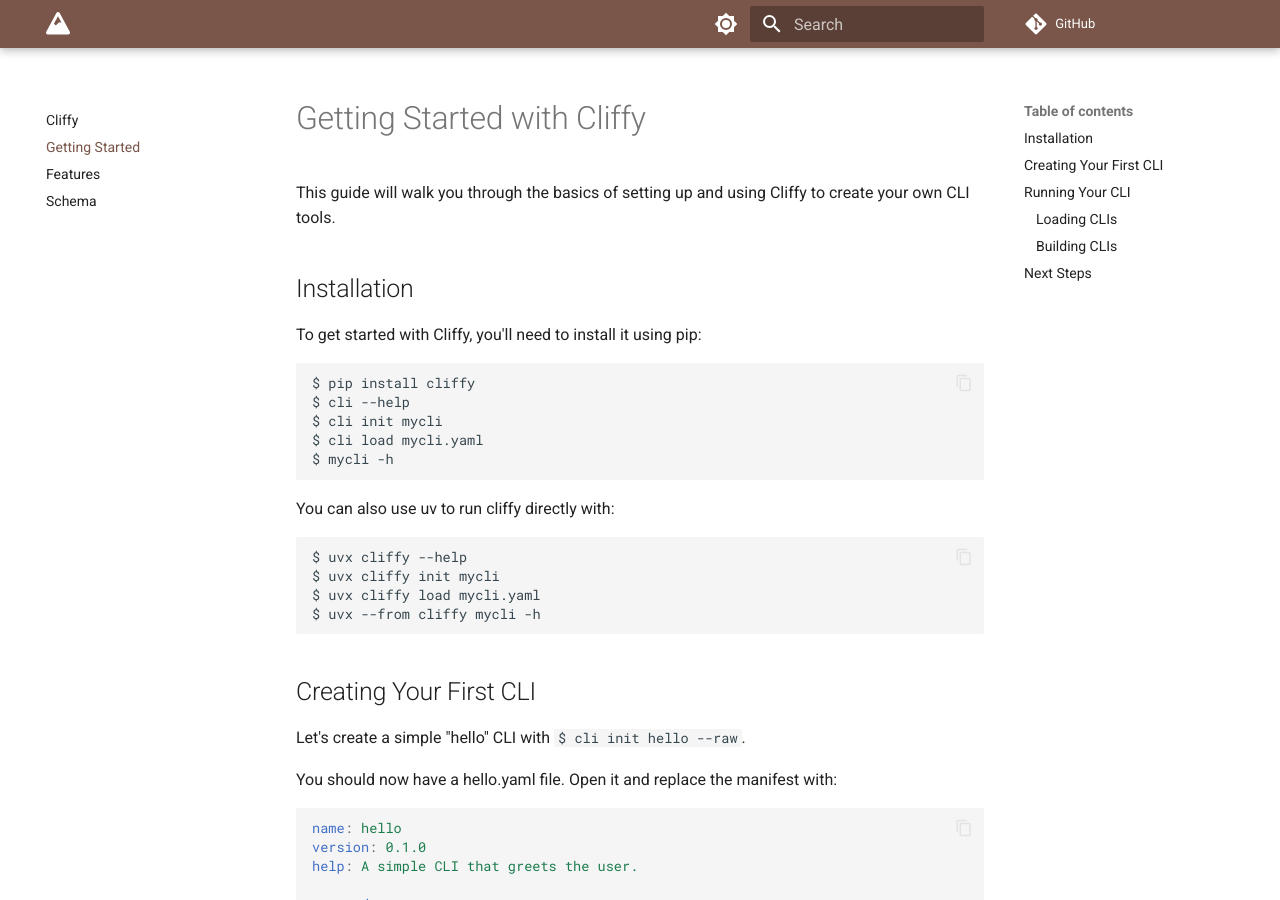
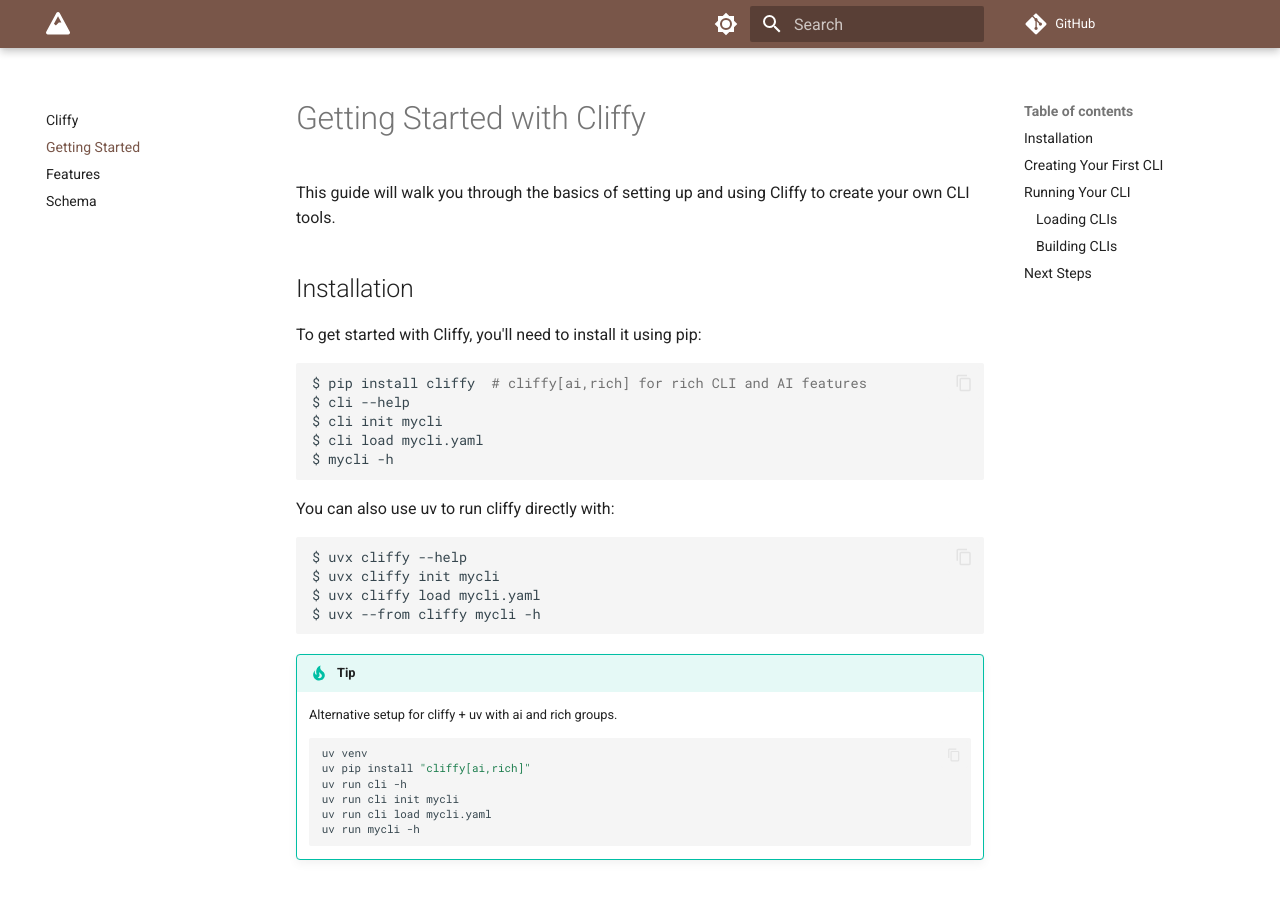
Before and after one commit to jaykv/cliffy, an MkDocs documentation site: the page built from docs/getting-started.md, in a window 1280 px wide and 900 px high. Built offline with MkDocs 1.6.1 and Material for MkDocs 9.7.7, drawn with Linux system fonts in a browser that asks for light colours; comment, search, counter and statistics services are not loaded.

````diff
--- a/docs/getting-started.md
+++ b/docs/getting-started.md
@@ -7,7 +7,7 @@ This guide will walk you through the basics of setting up and using Cliffy to cr
 To get started with Cliffy, you'll need to install it using pip:
 
 ```bash
-$ pip install cliffy
+$ pip install cliffy  # cliffy[ai,rich] for rich CLI and AI features
 $ cli --help
 $ cli init mycli
 $ cli load mycli.yaml
@@ -21,6 +21,17 @@ $ uvx cliffy init mycli
 $ uvx cliffy load mycli.yaml
 $ uvx --from cliffy mycli -h
 ```
+
+!!! tip
+    Alternative setup for cliffy + uv with ai and rich groups.
+    ```bash
+    uv venv
+    uv pip install "cliffy[ai,rich]"
+    uv run cli -h
+    uv run cli init mycli
+    uv run cli load mycli.yaml
+    uv run mycli -h
+    ```
 
 ## Creating Your First CLI
 
--- a/pyproject.toml
+++ b/pyproject.toml
@@ -4,7 +4,7 @@ build-backend = "hatchling.build"
 
 [project]
 name = "cliffy"
-version = "0.5.3"
+version = "0.6.0"
 description = "$ cli load from.yaml"
 authors = [{ name = "Jay", email = "jay.github0@gmail.com" }]
 readme = "README.md"
````
Also changed, not shown: docs/features.md (+3 -0 lines).
